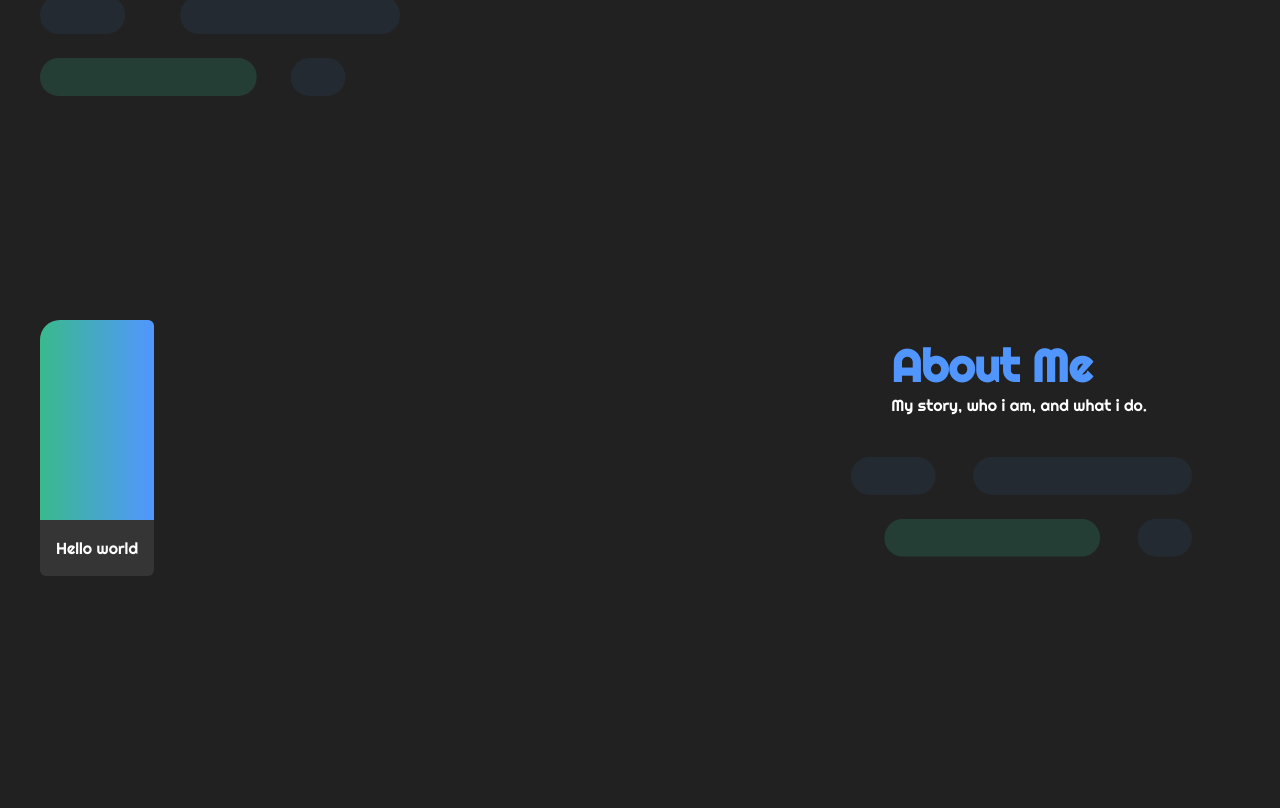
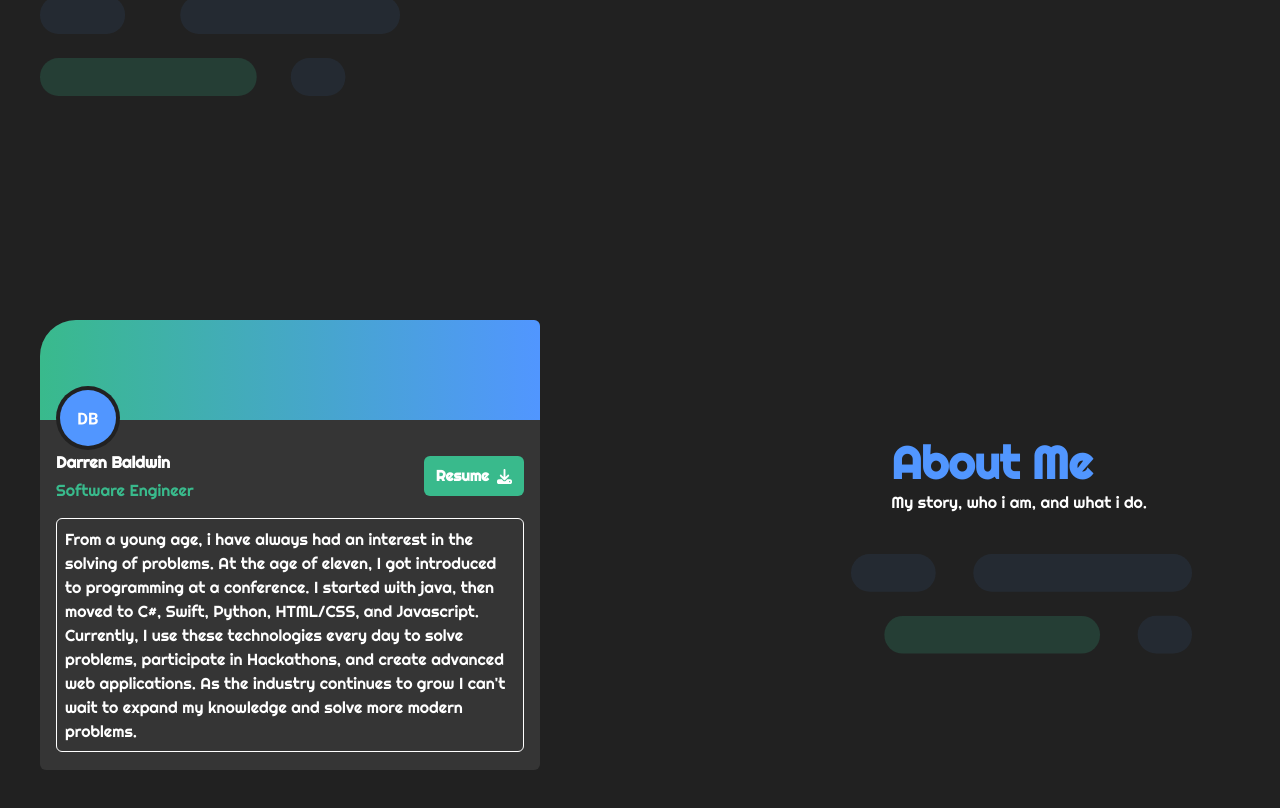
Before and after one commit to DarrenBaldwin07/nextjsPortfolio, a Next.js app: page / in a window 1280 px wide. Shown: the part 1974-2782 px from the top of the page. Before the commit the page ends 2646 px from the top, so only its background shows below. Built offline with nearby package versions, Linux system fonts and the light colour scheme; no server answers.

Commit message:
about section design complete

```diff
--- a/components/navigation.tsx
+++ b/components/navigation.tsx
@@ -44,7 +44,7 @@ const navigation: NextPage = () => {
               <HStack display={{sm: 'none', md: 'flex'}} spacing={14}>
                 <Box onClick={() => window.scrollTo(0, 1100)}><motion.a whileHover={{ y: -3 }}><Heading px={4} py={1} _hover={{cursor: 'pointer', border: '2px', rounded: 'full', borderColor: 'brand.lightGreen'}} color='white'>Work</Heading></motion.a></Box>
                 <Box onClick={() => window.scrollTo(0, 1700)}><motion.a whileHover={{ y: -3 }}><Heading px={4} py={1} _hover={{cursor: 'pointer', border: '2px', rounded: 'full', borderColor: 'brand.lightGreen'}} color='white'>Stack</Heading></motion.a></Box>
-                <Box onClick={() => window.scrollTo(0, 1800)}><motion.a whileHover={{ y: -3 }}><Heading px={4} py={1} _hover={{cursor: 'pointer', border: '2px', rounded: 'full', borderColor: 'brand.lightGreen'}} color='white'>About</Heading></motion.a></Box>
+                <Box onClick={() => window.scrollTo(0, 2200)}><motion.a whileHover={{ y: -3 }}><Heading px={4} py={1} _hover={{cursor: 'pointer', border: '2px', rounded: 'full', borderColor: 'brand.lightGreen'}} color='white'>About</Heading></motion.a></Box>
                 <Button rounded='full' px={6}>Contact</Button>
               </HStack>
               <Box display={{md: 'none'}}>
--- a/pages/index.tsx
+++ b/pages/index.tsx
@@ -94,10 +94,22 @@ const Home: NextPage = () => {
         </Box>
         <Box mt={56} id='about' mb={24}>
           <Flex align='center' justify='space-between'>
-            <Box bg='brand.lightGrey' borderTopLeftRadius={20} borderBottomRadius='md' borderTopRightRadius='md'>
-              <Box h={200} borderTopLeftRadius={20} borderTopRightRadius='md' bgGradient='linear(to-r, brand.lightGreen, brand.blue)'/>
-              <Box p={4}>
-                <Text color='white'>Hello world</Text>
+            <Box h={450} w={500} bg='brand.lightGrey' borderTopLeftRadius={36} borderBottomRadius='md' borderTopRightRadius='md'>
+              <Box h={100} borderTopLeftRadius={36} borderTopRightRadius='md' bgGradient='linear(to-r, brand.lightGreen, brand.blue)'/>
+              <Box p={4} position='relative' top={-50}>
+                <Box w={16} rounded='full' bg='brand.darkGrey' p={1}>
+                  <Img src='images/Profile.svg' alt='profile picture'/>
+                </Box>
+                <Flex align='center' justify='space-between'>
+                  <VStack align='start' spacing={1}>
+                    <Text fontWeight='bold' color='white'>Darren Baldwin</Text>
+                    <Text fontWeight='thin' color='brand.lightGreen'>Software Engineer</Text>
+                  </VStack>
+                  <Button><HStack><Text>Resume</Text><FontAwesomeIcon icon={faDownload} /></HStack></Button>
+                </Flex>
+                <Box mt={4} p={2} border='1px' rounded='md' borderColor='white'>
+                  <Text color='white'>From a young age, i have always had an interest in the solving of problems. At the age of eleven, I got introduced to programming at a conference. I started with java, then moved to C#, Swift, Python, HTML/CSS, and Javascript. Currently, I use these technologies every day to solve problems, participate in Hackathons, and create advanced web applications. As the industry continues to grow I can't wait to expand my knowledge and solve more modern problems.</Text>
+                </Box>
               </Box>
             </Box>
             <VStack align='start' spacing={10} mr={12}>
```
